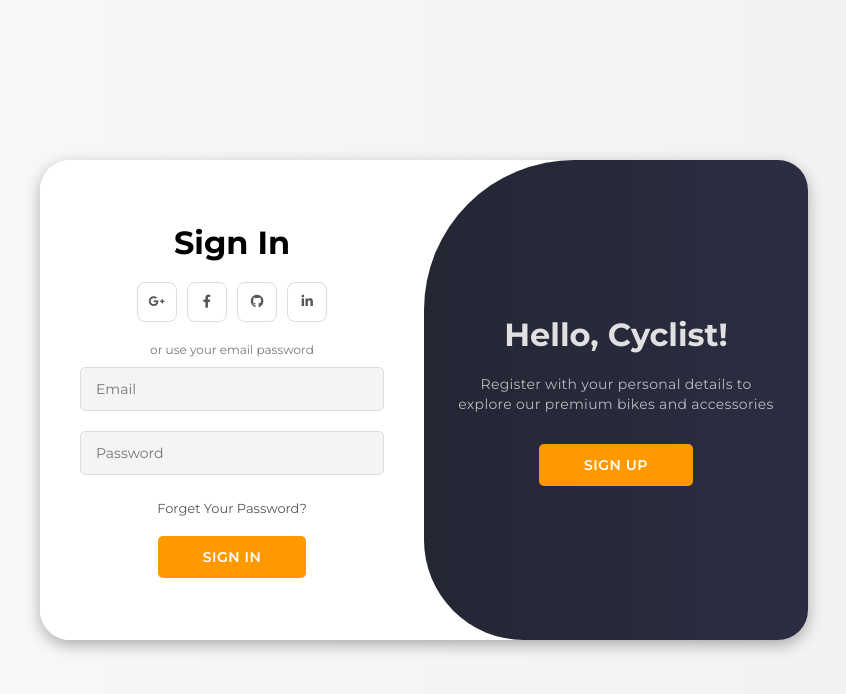
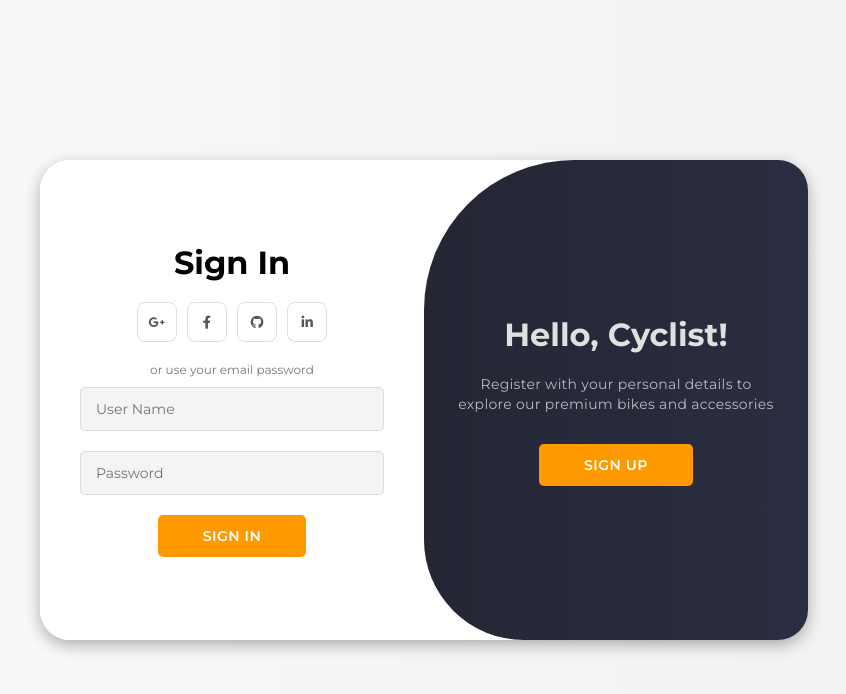
Before and after one commit to SanjaiPG/Ecommerce-platform-for-selling-cycles, a Django app: page /login/ in a window 1280 px wide. Shown: the top 694 px of the page, without its empty margins (216-1062 px from the left). Run offline with Django 5.2, Linux system fonts and the light colour scheme.

Commit message:
Added user authentication

```diff
--- a/Back-End/ecom/skyraptor/templates/html/login.html
+++ b/Back-End/ecom/skyraptor/templates/html/login.html
@@ -31,7 +31,10 @@
             </form>
         </div>
         <div class="form-container sign-in">
-            <form>
+
+            <form method="POST" action="{% url 'login' %}">
+                {% csrf_token %}
+
                 <h1>Sign In</h1>
                 <div class="social-icons">
                     <a href="#" class="icon"><i class="fa-brands fa-google-plus-g"></i></a>
@@ -40,11 +43,12 @@
                     <a href="#" class="icon"><i class="fa-brands fa-linkedin-in"></i></a>
                 </div>
                 <span>or use your email password</span>
-                <input type="email" placeholder="Email">
-                <input type="password" placeholder="Password">
-                <a href="#">Forget Your Password?</a>
-                <button>Sign In</button>
+                <input type="text" placeholder="User Name" name="username">
+                <input type="password" placeholder="Password" name="password">
+                <!-- <a href="#">Forget Your Password?</a> -->
+                <button type="submit">Sign In</button>
             </form>
+
         </div>
         <div class="toggle-container">
             <div class="toggle">
@@ -62,7 +66,7 @@
         </div>
     </div>
 
-    <script src="{% static 'js/login.js' %}"></script>
+    <!-- <script src="{% static 'js/login.js' %}"></script> -->
 </body>
 
 </html>
--- a/Back-End/ecom/skyraptor/templates/html/products.html
+++ b/Back-End/ecom/skyraptor/templates/html/products.html
@@ -88,7 +88,7 @@
         {% if user.is_authenticated %}
           <a href="#">Logout</a>
         {% else %}
-          <a href="#">Login</a>
+          <a href="{% url 'login' %}">Login</a>
         {% endif %}
           <a href="#">Your Account</a>
         </div>
--- a/Back-End/ecom/skyraptor/views.py
+++ b/Back-End/ecom/skyraptor/views.py
@@ -1,4 +1,4 @@
-from django.shortcuts import render
+from django.shortcuts import render, redirect
 from .models import Product
 from django.contrib.auth import authenticate, login, logout
 from django.contrib import messages
@@ -12,7 +12,21 @@ def products(request):
     return render(request, 'html/products.html', {'products': products})
 
 def login_user(request):
+    if request.method == "POST":
+        username = request.POST['username']
+        password = request.POST['password']
+        user = authenticate(request, username=username, password=password)
+        if user is not None:
+            login(request, user)
+            messages.success(request, 'You have been logged in')
+            return redirect('home')
+        else:
+            messages.success(request, 'There was an error logging in')
+            return redirect('login')
+
     return render(request, 'html/login.html', {})
 
 def logout_user(request):
-    return render(request, 'html/home.html', {})
+    logout(request)
+    messages.success(request, 'You have been logged out')
+    return redirect('home')
```
Also changed, not shown: Back-End/ecom/skyraptor/templates/html/home.html (+13 -2 lines), Back-End/ecom/db.sqlite3.
